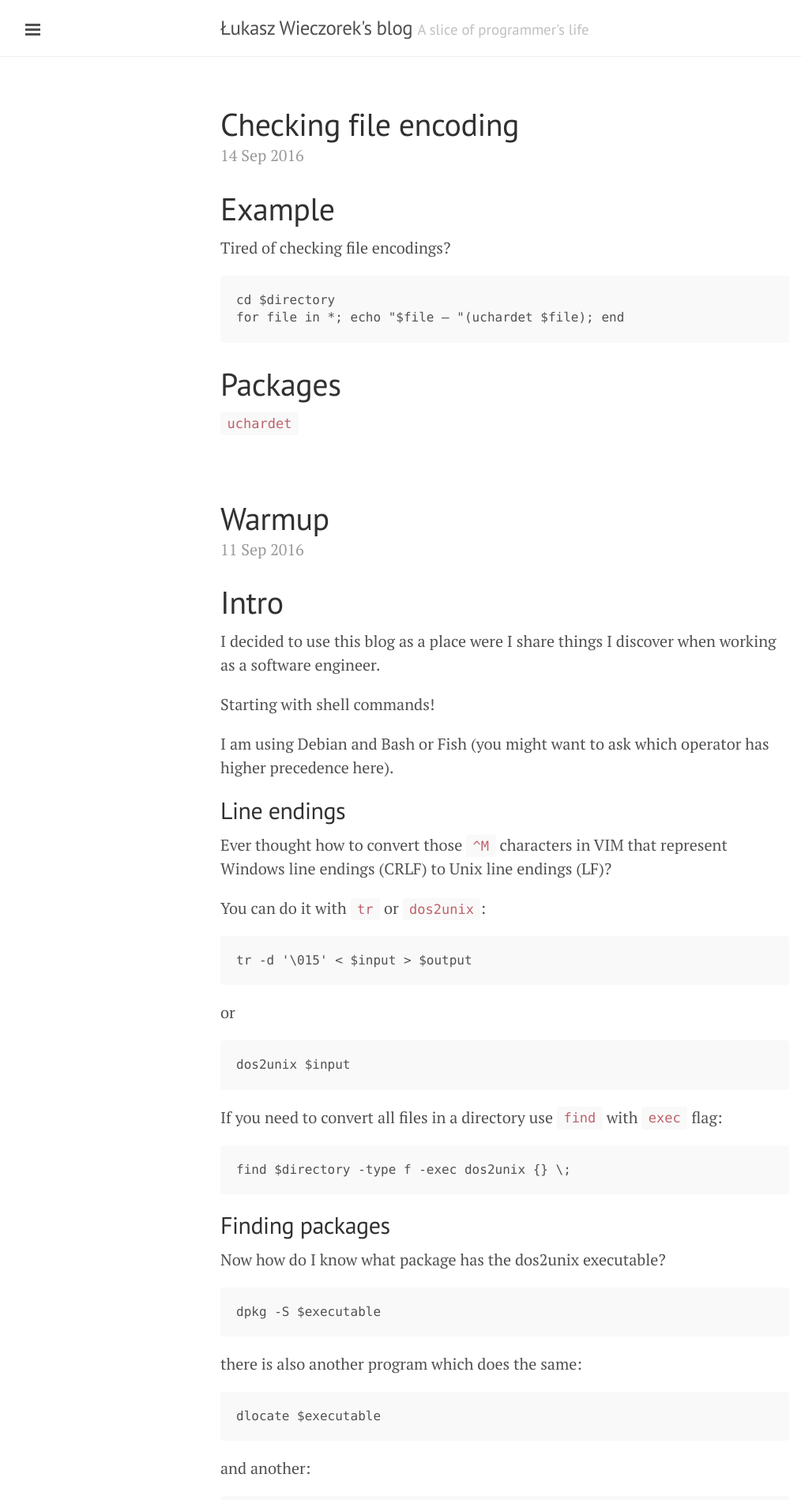
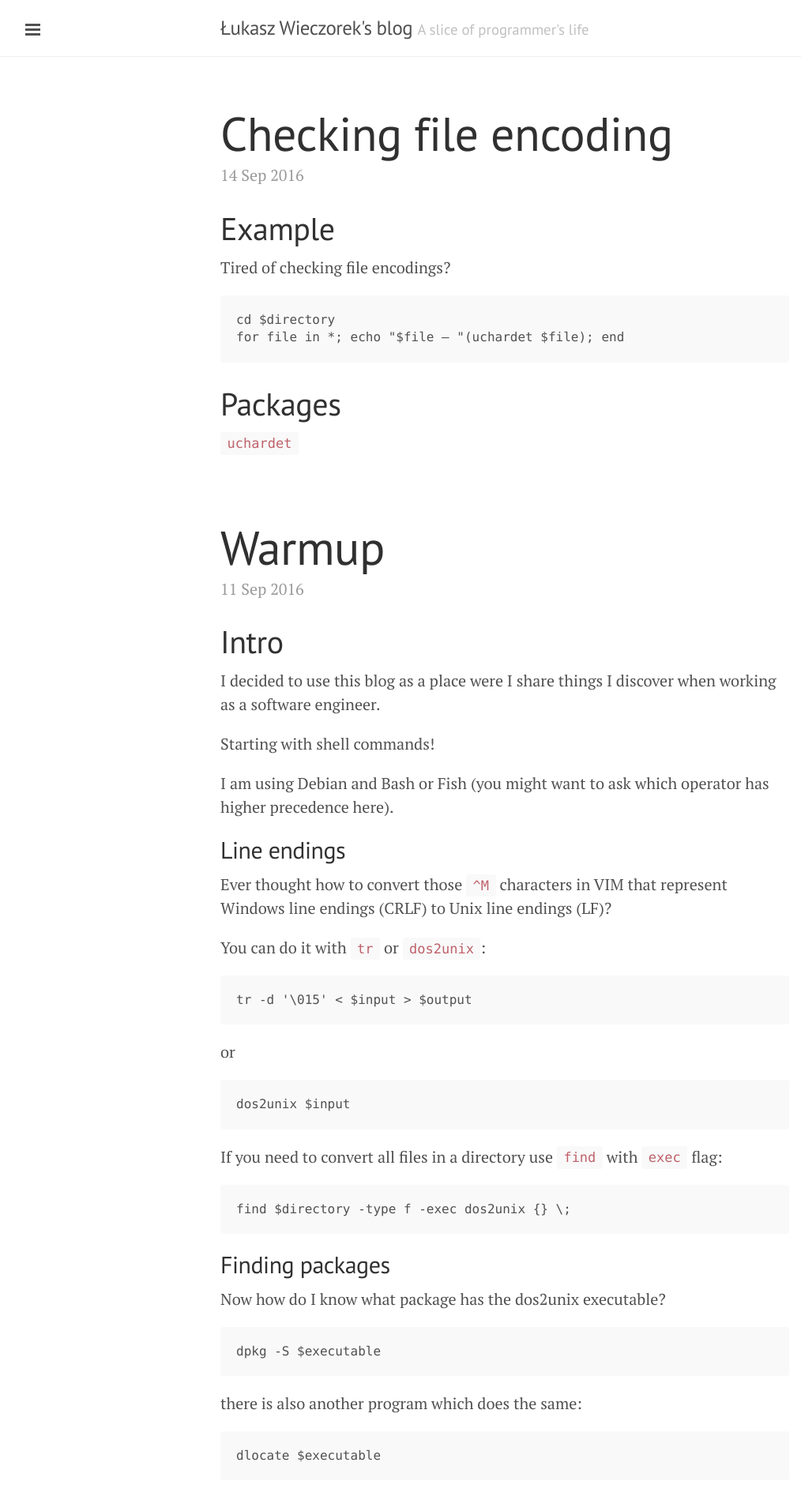
Before and after one commit to wieczorek1990/wieczorek1990.github.io, a Jekyll site: the page built from index.html, in a window 1280 px wide. Shown: the top 1899 px of the page at 79% size, without its empty margins (1-1015 px from the left). Built offline with Jekyll 4.4.1, drawn with Linux system fonts in a browser that asks for light colours; the list of posts is cut into pages by our own code.

Commit message:
Enlarged post title font size

```diff
--- a/_includes/head.html
+++ b/_includes/head.html
@@ -18,6 +18,7 @@
   <link rel="stylesheet" href="/public/css/syntax.css">
   <link rel="stylesheet" href="/public/css/lanyon.css">
   <link rel="stylesheet" href="http://fonts.googleapis.com/css?family=PT+Serif:400,400italic,700|PT+Sans:400">
+  <link rel="stylesheet" href="/public/css/custom.css">
 
   <!-- Icons -->
   <link rel="apple-touch-icon-precomposed" sizes="144x144" href="/public/apple-touch-icon-144-precomposed.png">
--- /dev/null
+++ b/public/css/custom.css
@@ -0,0 +1,3 @@
+.post-title > a {
+  font-size: 3rem;
+}
```
